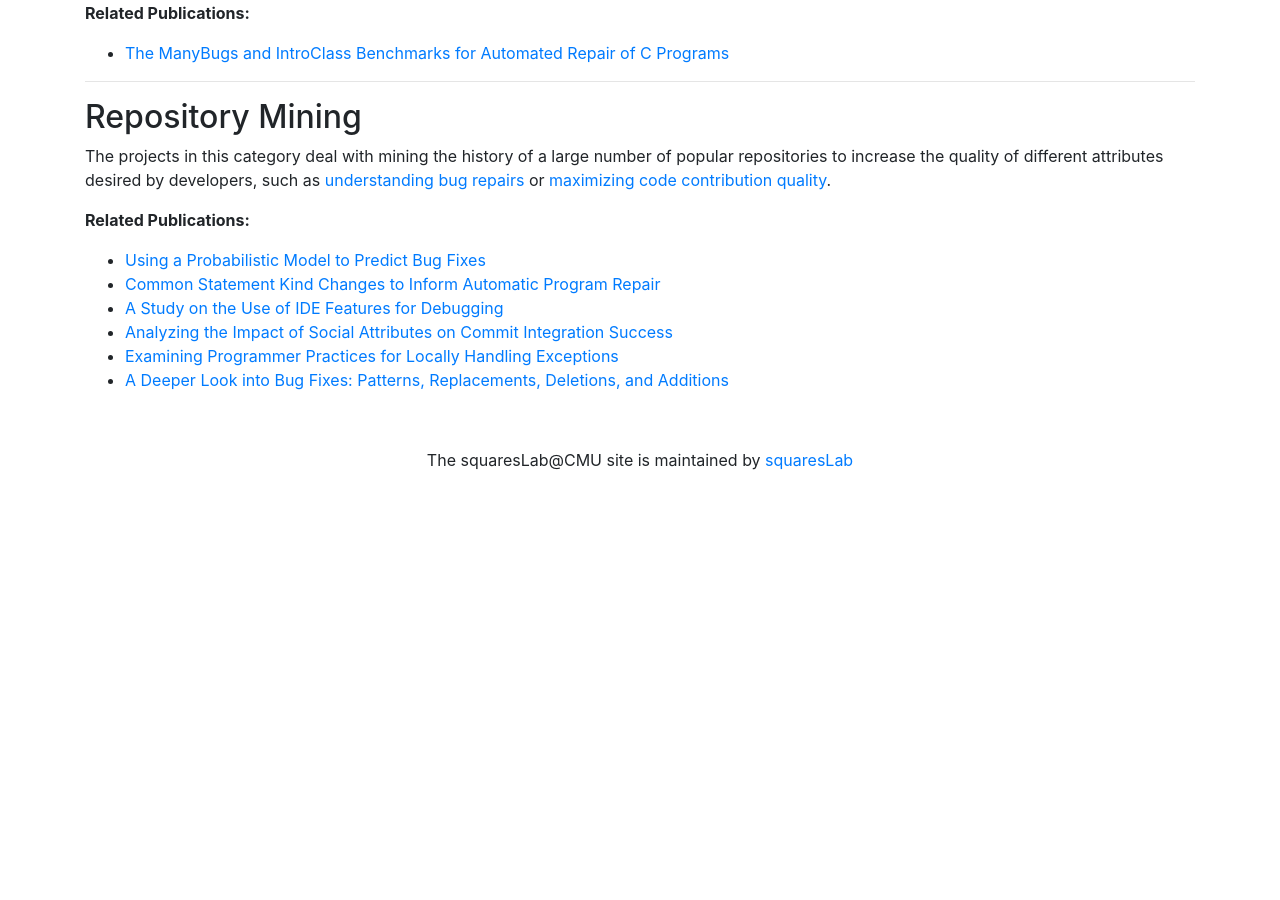
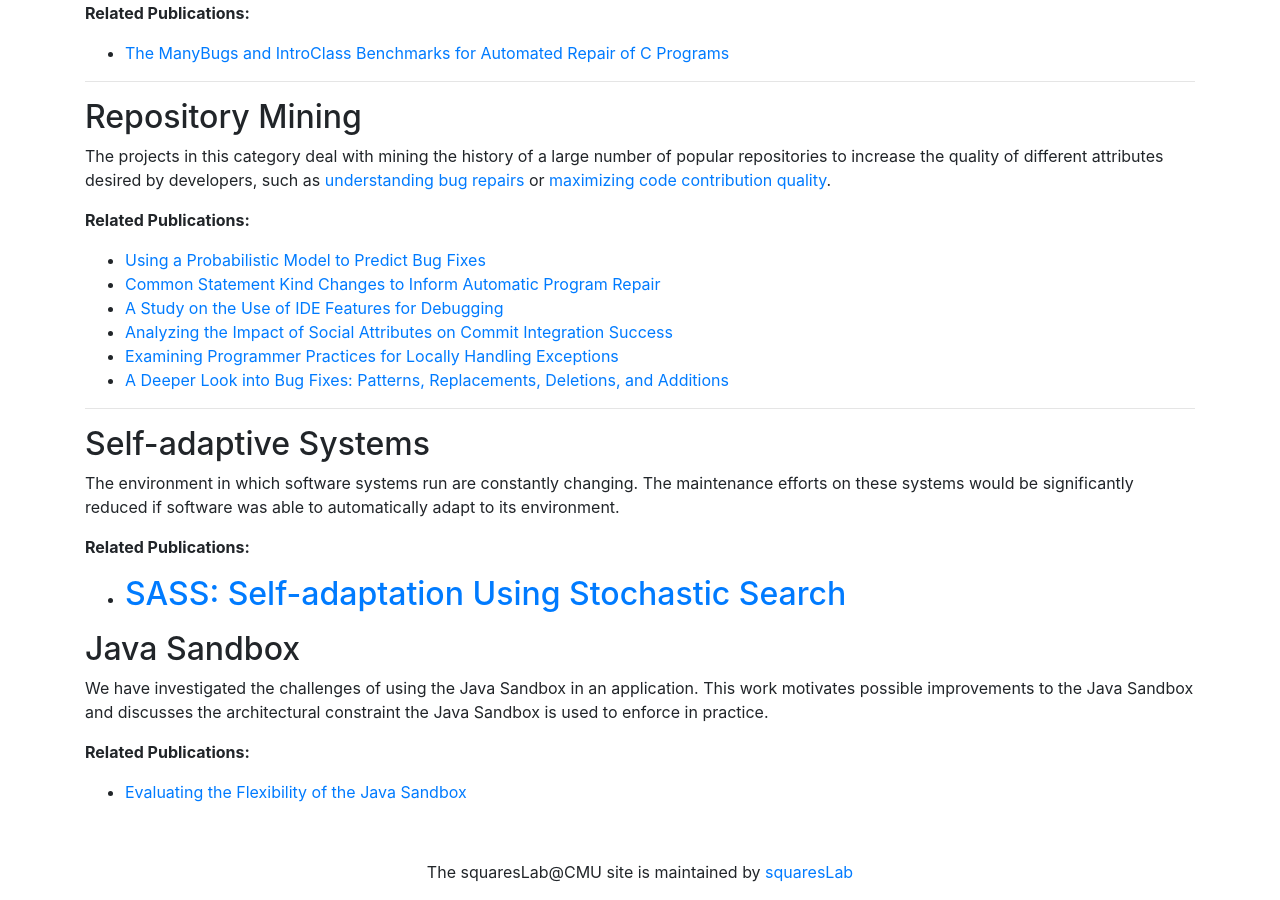
Before and after one commit to squaresLab/squaresLab.github.io, a Jekyll site: the page built from projects.md, in a window 1280 px wide and 900 px high, scrolled down 1027 px. Built offline with Jekyll 4.4.1, drawn with Linux system fonts in a browser that asks for light colours; nearby versions of some CDN libraries; before the commit the page ends 1515 px from its top, so only the background shows below that; some of the changed text lies outside the part shown.

Commit message:
added two of my papers to the projects page

```diff
--- a/projects.md
+++ b/projects.md
@@ -37,7 +37,7 @@ repositories, results, and reproduction instructions.
 
 ---
 
-## Benchmarks and tools for empirical evaluations
+## Benchmarks and Tools for Empirical Evaluations
 
 Many of our projects involve running analyses or tools on real code, often
 containing bugs.  We therefore have several datasets, benchmarks, and pieces of
@@ -77,3 +77,26 @@ contribution quality](https://github.com/squaresLab/MSR-challenge-2017).
 - [Analyzing the Impact of Social Attributes on Commit Integration Success](/publications/#SotoMSRChallenge2017)
 - [Examining Programmer Practices for Locally Handling Exceptions](/publications/#KerryExceptions2016)
 - [A Deeper Look into Bug Fixes: Patterns, Replacements, Deletions, and Additions](/publications/#SotoMSRChallenge2016)
+
+---
+
+## Self-adaptive Systems
+
+The environment in which software systems run are constantly changing.
+The maintenance efforts on these systems would be significantly reduced if
+software was able to automatically adapt to its environment.
+
+
+**Related Publications:**
+- [SASS: Self-adaptation Using Stochastic Search](/publications/#CokerSASS2015)
+---
+
+## Java Sandbox
+
+We have investigated the challenges of using the Java Sandbox in an
+application. This work motivates possible improvements to the Java Sandbox and
+discusses the architectural constraint the Java Sandbox is used to enforce in
+practice.
+
+**Related Publications:**
+- [Evaluating the Flexibility of the Java Sandbox](/publications/#CokerEvaluating2015)
```
